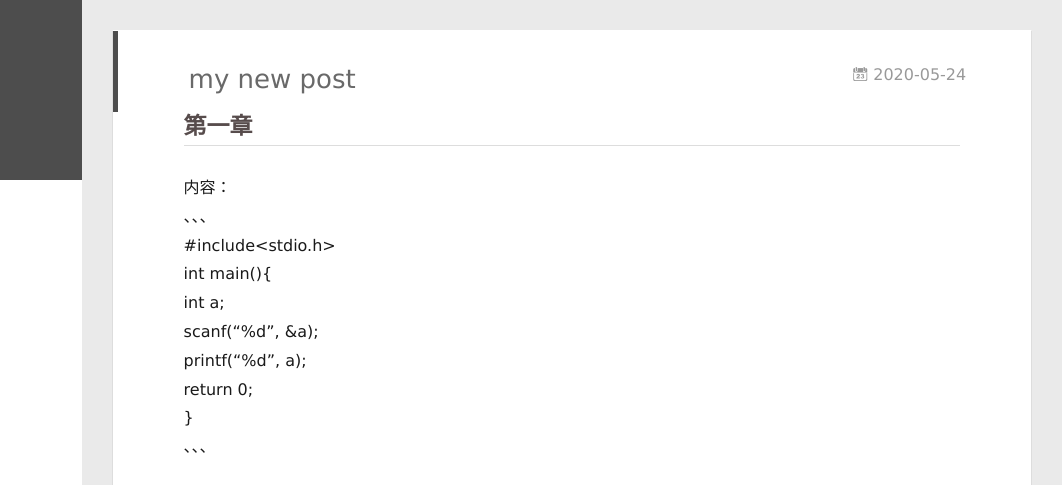
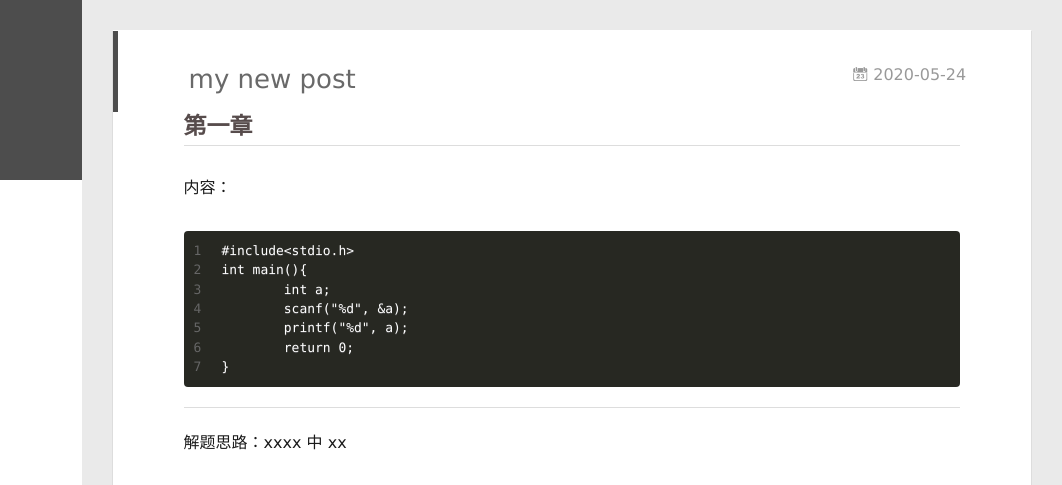
Before and after one commit to dali-G/dali-G.github.io, a plain HTML site: page index.html in a window 1280 px wide. Shown: the top 485 px of the page, 218-1280 px from the left. Drawn offline with Linux system fonts and the light colour scheme; no server answers.

Commit message:
Site updated: 2020-05-24 13:04:23

```diff
--- a/index.html
+++ b/index.html
@@ -178,7 +178,9 @@
 
     <div class="article-entry" itemprop="articleBody">
 
-        <h2 id="第一章"><a href="# 第一章" class="headerlink" title="第一章"></a>第一章 </h2><p> 内容：<br>、、、<br>#include&lt;stdio.h&gt;<br>int main(){<br>    int a;<br>    scanf(“%d”, &amp;a);<br>    printf(“%d”, a);<br>    return 0;<br>}<br>、、、</p>
+        <h2 id="第一章"><a href="# 第一章" class="headerlink" title="第一章"></a>第一章 </h2><p> 内容：</p>
+<figure class="highlight plain"><table><tr><td class="gutter"><pre><span class="line">1</span><br><span class="line">2</span><br><span class="line">3</span><br><span class="line">4</span><br><span class="line">5</span><br><span class="line">6</span><br><span class="line">7</span><br></pre></td><td class="code"><pre><span class="line">#include&lt;stdio.h&gt;</span><br><span class="line">int main()&#123;</span><br><span class="line">	int a;</span><br><span class="line">	scanf(&quot;%d&quot;, &amp;a);</span><br><span class="line">	printf(&quot;%d&quot;, a);</span><br><span class="line">	return 0;</span><br><span class="line">&#125;</span><br></pre></td></tr></table></figure>
+
 <hr>
 <p>解题思路：xxxx 中 xx</p>
 
```
Also changed, not shown: 2020/05/24/my-new-post/index.html (+6 -4 lines).
